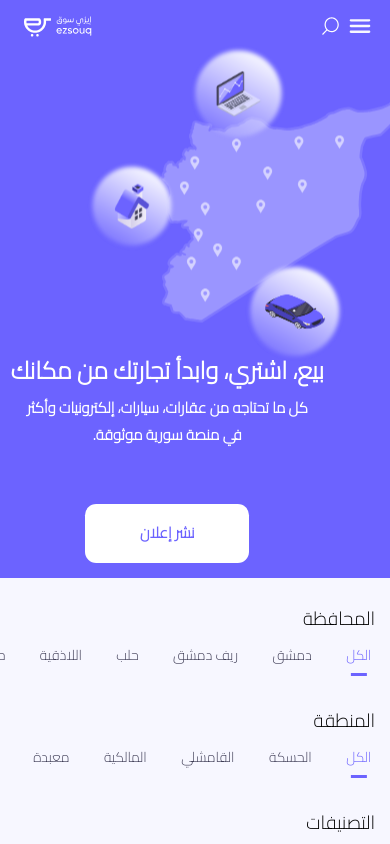
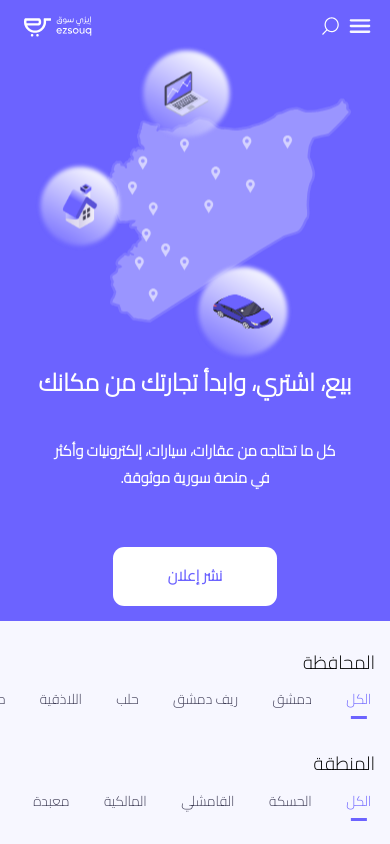
Before and after one commit to AhmadMostafaHamdo/ezsouq, a React (Vite) app: page / in a window 390 px wide. Shown: the top 844 px of the page. Built offline with nearby package versions, Linux system fonts and the light colour scheme.

Commit message:
responsive for mobile

```diff
--- a/src/components/main/Main.jsx
+++ b/src/components/main/Main.jsx
@@ -4,11 +4,11 @@ import animationData from "../../assets/lottifiles/web home animation.json";
 const  Main = () => {
   return (
     <div className="md:h-[636px] w-[100vw]  pb-4 md:px-20 text-white font-sans flex-col-reverse md:flex-row flex   bg-primary">
-      <div className="w-[100vw] md:w-[50vw] flex flex-col items-center pr-[4.7rem] container">
-        <h1 className="text-[24px] md:text-[1.5rem] lg:text-[2.25rem]  text-nowrap font-[800] md:mt-[161px]">
+      <div className="w-[100vw] md:w-[50vw] flex flex-col items-center md:pr-[4.7rem] container">
+        <h1 className="text-[24px] md:text-[1.5rem] lg:text-[2.25rem]  text-nowrap mt-3 font-[800] md:mt-[161px]">
           بيع، اشتري، وابدأ تجارتك من مكانك
         </h1>
-        <p className="w-[464px] font-bold text-center mt-[2.3px] text-[1rem]">
+        <p className="w-[464px] font-bold text-center mt-[2.3rem] text-[1rem]">
           كل ما تحتاجه من عقارات، سيارات، إلكترونيات وأكثر <br />
           في منصة سورية موثوقة.
         </p>
@@ -19,8 +19,8 @@ const  Main = () => {
           نشر إعلان
         </Link>
       </div>
-      <div className="w-full flex justify-center md:justify-end items-center">
-        <div className="w-[70%]  transform ml-20   md:translate-x-[0px] md:-translate-y-[10vh] scale-[1.3]">
+      <div className="w-full flex justify-center  md:justify-end items-center">
+        <div className="w-[70%]  transform ml-[-2rem] md:ml-20    md:translate-x-[0px] md:-translate-y-[10vh] scale-[1.3]">
           <Lottie animationData={animationData} loop={false} />
         </div>
       </div>
```
